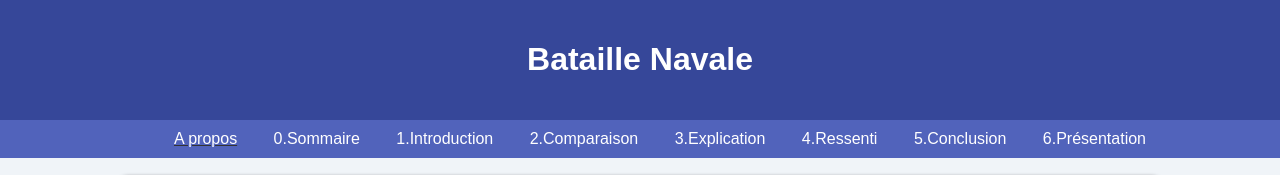
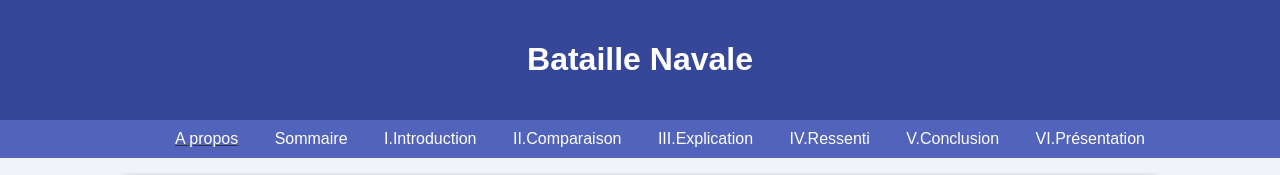
Before and after one commit to lucas-picard/LT_rapport, a plain HTML site: page index.html in a window 1280 px wide. Shown: the top 175 px of the page. Drawn offline with Linux system fonts and the light colour scheme.

Commit message:
Update index.html

```diff
--- a/index.html
+++ b/index.html
@@ -15,13 +15,13 @@
     <nav>
         <ul>
             <li class="plus"><a href="a_propos.html">A propos</a></li>
-            <li><a href="#sommaire">0.Sommaire</a></li>
-            <li><a href="#introduction">1.Introduction</a></li>
-            <li><a href="#comparaison">2.Comparaison</a></li>
-            <li><a href="#explication">3.Explication</a></li>
-            <li><a href="#ressenti">4.Ressenti</a></li>
-            <li><a href="#conclusion">5.Conclusion</a></li>
-            <li><a href="#presentation">6.Présentation</a></li>
+            <li><a href="#sommaire">Sommaire</a></li>
+            <li><a href="#introduction">I.Introduction</a></li>
+            <li><a href="#comparaison">II.Comparaison</a></li>
+            <li><a href="#explication">III.Explication</a></li>
+            <li><a href="#ressenti">IV.Ressenti</a></li>
+            <li><a href="#conclusion">V.Conclusion</a></li>
+            <li><a href="#presentation">VI.Présentation</a></li>
         </ul>
     </nav>
 
```
